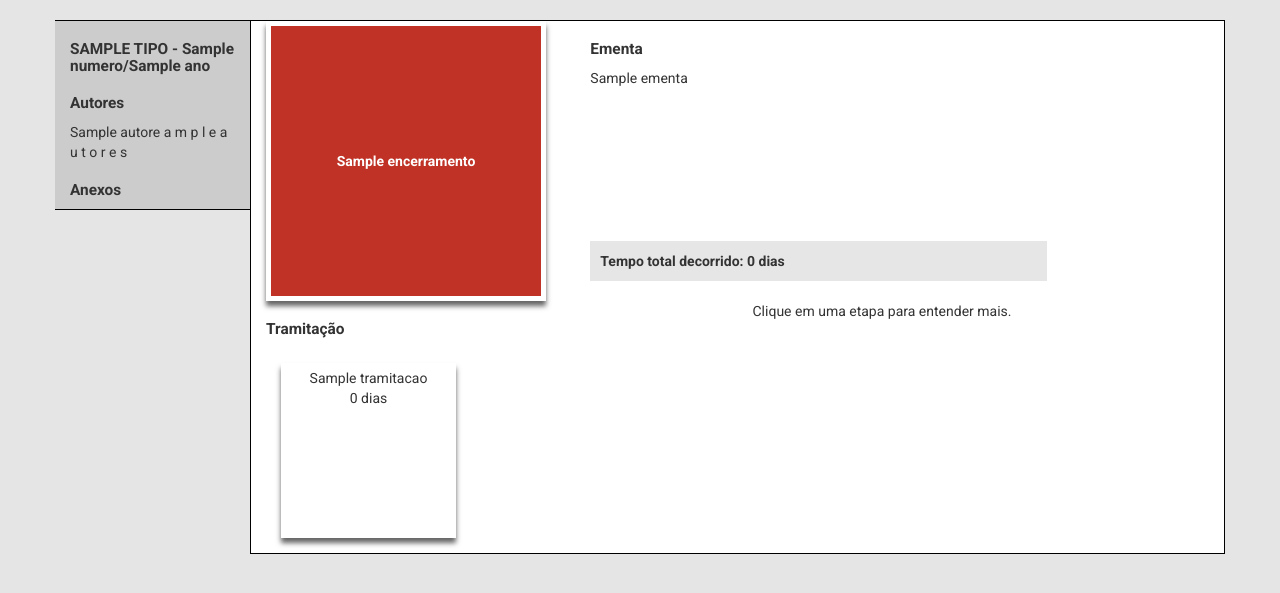
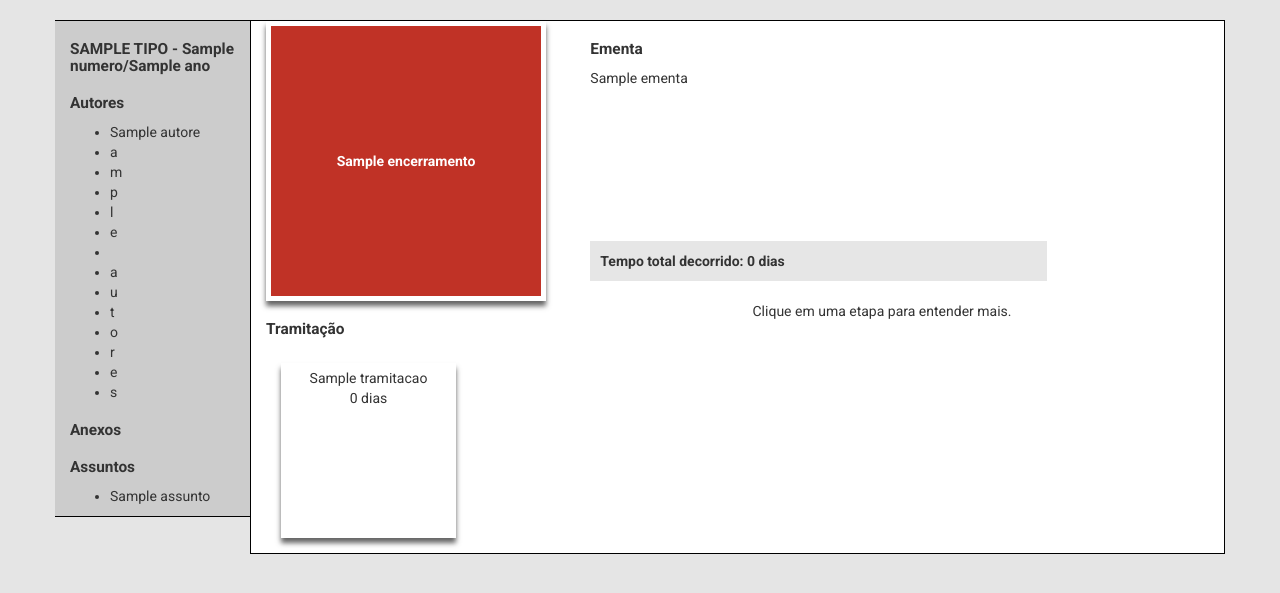
Before and after one commit to monitorlegislativo/hackday, a Flask app: page /legis/1/1/1 in a window 1280 px wide. Shown: the part 52-645 px from the top of the page. Run offline with Flask 2, Linux system fonts and the light colour scheme; a database or web service that is not in the repository returns one stand-in record (values such as "Sample title"); some libraries are stand-ins or nearby versions.

Commit message:
adicionando assunto e transformando autores em lista

```diff
--- a/server/templates/legis.html
+++ b/server/templates/legis.html
@@ -30,13 +30,23 @@
 
       			<div class="autores">
       			<h2>Autores</h2>
-      			<span class="principal">{{p.autores|first}}</span>
+      			<ul>
+      			<li class="principal">{{p.autores|first}}</li>
       			{% for autor in p.autores[1:] %}
-      			<span>{{autor}}</span>
+      			<li>{{autor}}</li>
       			{% endfor %}
+      			</ul>
       			</div>
       			<div class="anexos">
       			<h2>Anexos</h2>
+      			</div>
+      			<div class="assuntos">
+      			<h2>Assuntos</h2>
+      			<ul>
+      			{% for assunto in p.assuntos %}
+      			<li>{{assunto}}</li>
+      			{% endfor %}
+      			</ul>
       			</div>
       		</div>
       		<div class="col-md-10 main">
```
